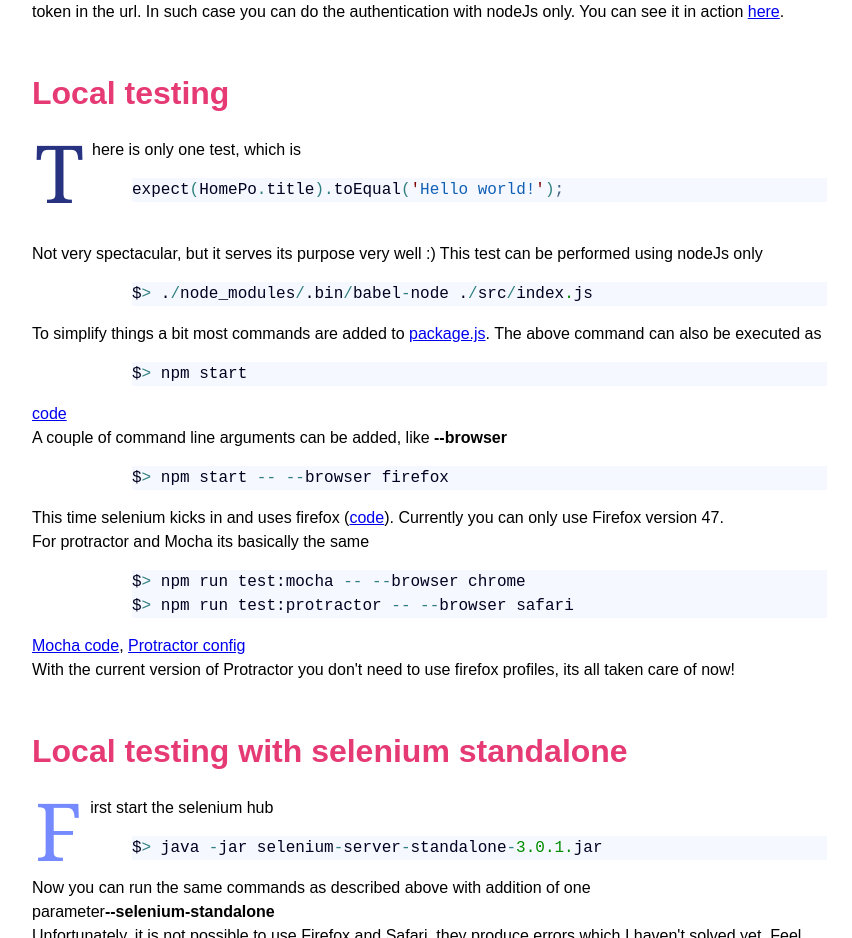
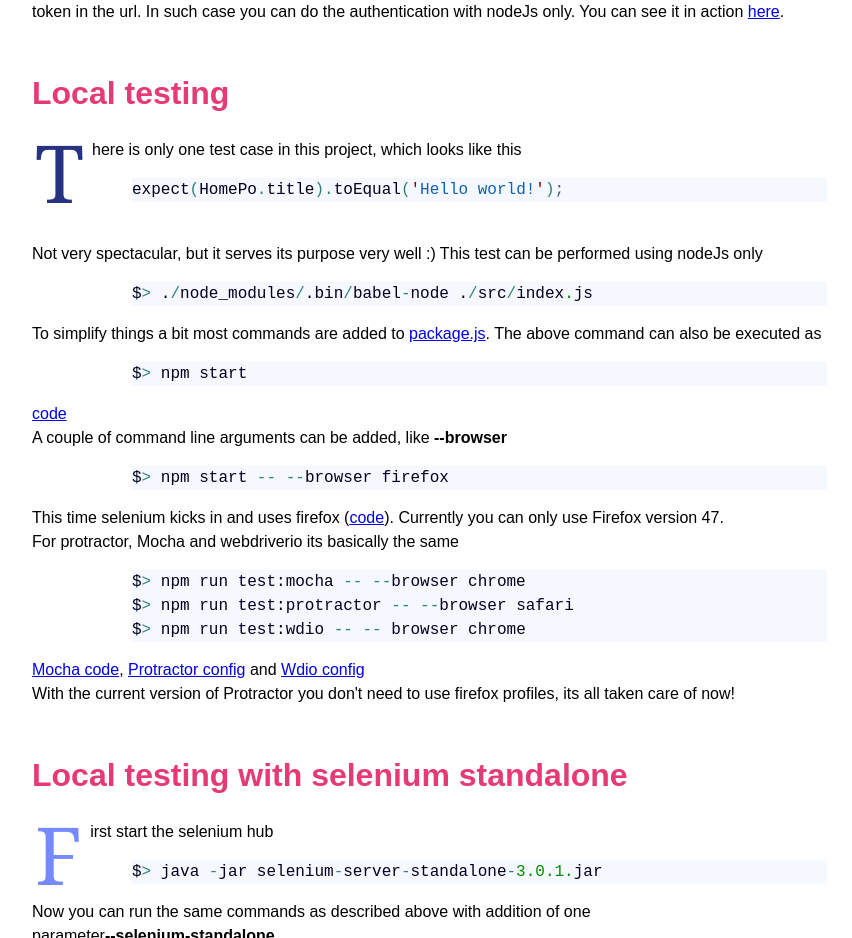
Before and after one commit to scaljeri/e2e-testing-in-action, a plain HTML site: page index.html in a window 1280 px wide. Shown: the part 898-1836 px from the top of the page, without its empty margins (208-1060 px from the left). Drawn offline with Linux system fonts and the light colour scheme; a web font is replaced by a local one.

Commit message:
Added wdio

```diff
--- a/index.html
+++ b/index.html
@@ -64,7 +64,7 @@
 
             <h2>Local testing</h2>
             <div class="content first-dark-blue">
-                There is only one test, which is
+                There is only one test case in this project, which looks like this
 
                 <pre style='color:#000020;background:#f6f8ff;'>expect<span style='color:#308080; '>(</span>HomePo<span style='color:#308080; '>.</span>title<span style='color:#308080; '>)</span><span style='color:#308080; '>.</span>toEqual<span style='color:#308080; '>(</span><span style='color:#800000; '>'</span><span style='color:#1060b6; '>Hello world!</span><span style='color:#800000; '>'</span><span style='color:#308080; '>)</span><span style='color:#406080; '>;</span></pre>
                 <br>
@@ -88,12 +88,15 @@
                 This time selenium kicks in and uses firefox (<a href="https://github.com/scaljeri/selenium-protractor-browserstack/blob/master/src/index.js#L20">code</a>). Currently you can only use Firefox version 47.
                 <br>
 
-                For protractor and Mocha its basically the same
+                For protractor, Mocha and webdriverio its basically the same
 
                 <pre style='color:#000020;background:#f6f8ff;'>$<span style='color:#308080; '>></span> npm run test:mocha <span style='color:#308080; '>-</span><span style='color:#308080; '>-</span> <span style='color:#308080; '>-</span><span style='color:#308080; '>-</span>browser chrome
-$<span style='color:#308080; '>></span> npm run test:protractor <span style='color:#308080; '>-</span><span style='color:#308080; '>-</span> <span style='color:#308080; '>-</span><span style='color:#308080; '>-</span>browser safari</pre>
+$<span style='color:#308080; '>></span> npm run test:protractor <span style='color:#308080; '>-</span><span style='color:#308080; '>-</span> <span style='color:#308080; '>-</span><span style='color:#308080; '>-</span>browser safari
+$<span style='color:#308080; '>></span> npm run test:wdio <span style='color:#308080; '>-</span><span style='color:#308080; '>-</span> <span style='color:#308080; '>-</span><span style='color:#308080; '>-</span> browser chrome
+</pre>
 
                 <a href="https://github.com/scaljeri/selenium-protractor-browserstack/blob/master/src/mocha.js">Mocha code</a>, <a href="https://github.com/scaljeri/selenium-protractor-browserstack/blob/master/tests/protractor.conf.js">Protractor config</a>
+                and <a href="https://github.com/scaljeri/selenium-protractor-browserstack/blob/master/tests/wdio.conf.js">Wdio config</a>
                 <br>
 
                 With the current version of Protractor you don't need to use firefox profiles, its all taken care of now!
```
